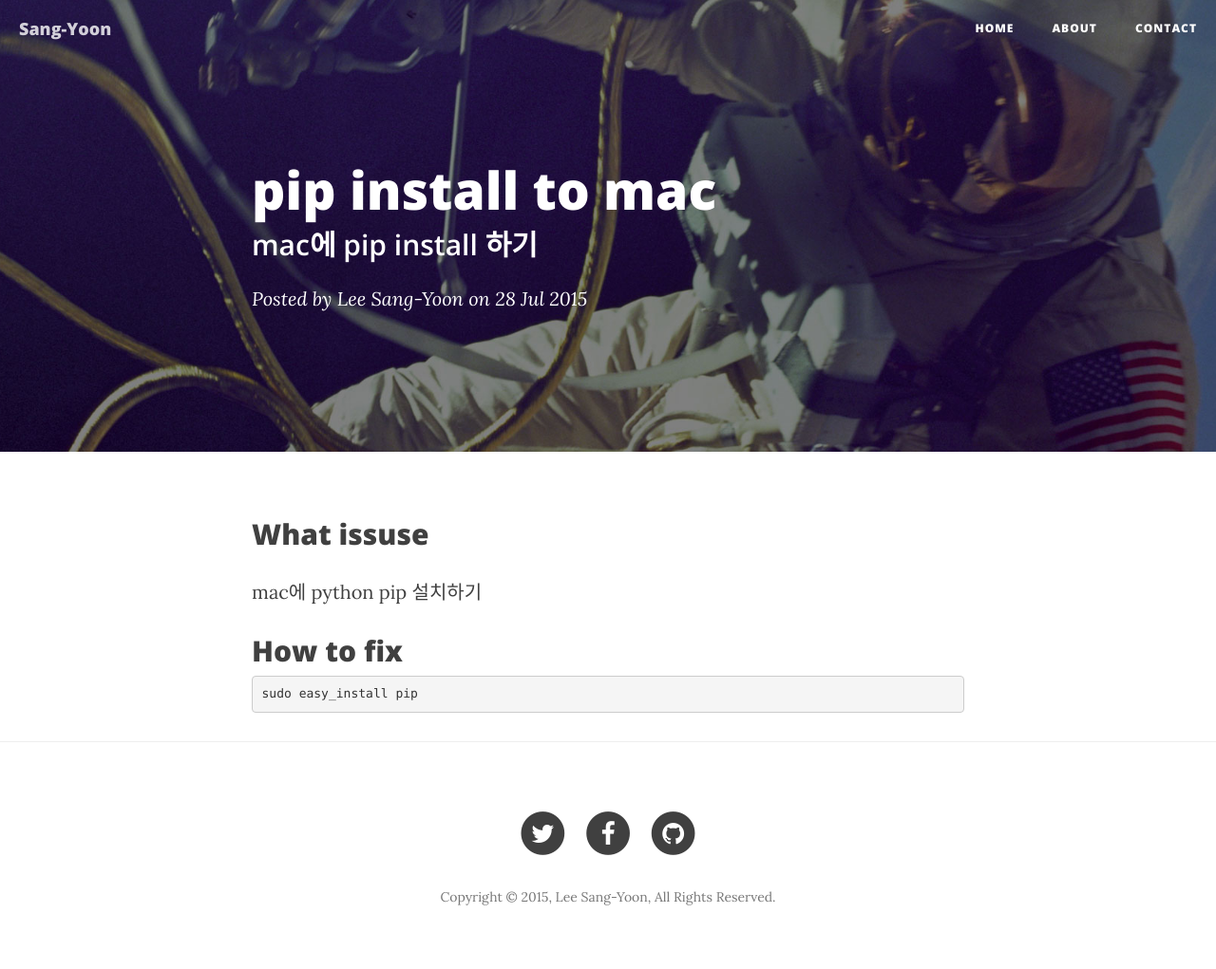
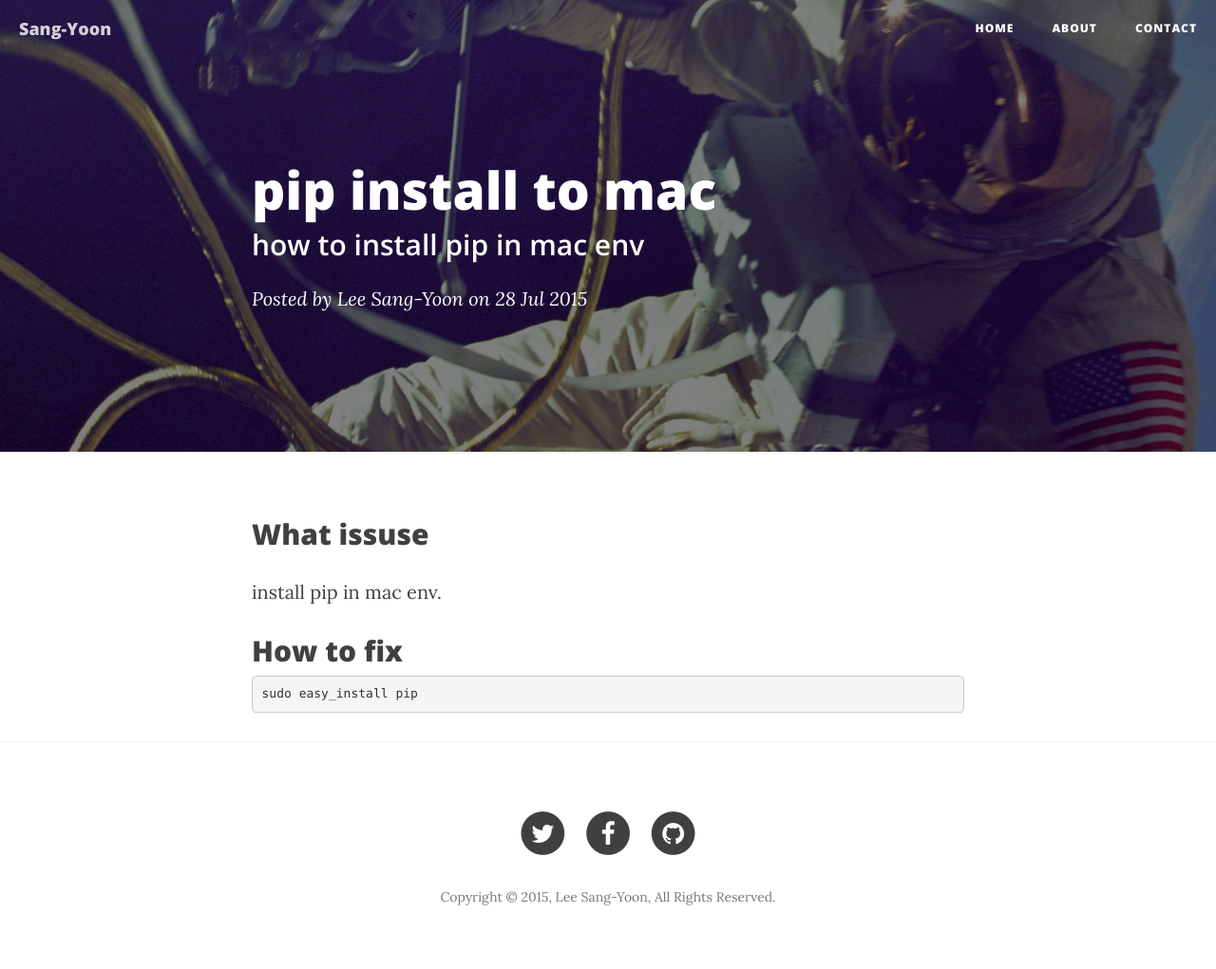
Before and after one commit to pinetree408/pinetree408.github.io, a Jekyll site: the page built from _posts/2015-07-28-pip-install-to-mac.md, in a window 1280 px wide. Shown: the whole page at 95% size. Built offline with Jekyll 4.4.1, drawn with Linux system fonts in a browser that asks for light colours; nearby versions of some CDN libraries.

Commit message:
Change korean to english in 2015-07-28 posting

```diff
--- a/_posts/2015-07-28-pip-install-to-mac.md
+++ b/_posts/2015-07-28-pip-install-to-mac.md
@@ -1,12 +1,12 @@
 ---
 layout: post
 maintitle: pip install to mac
-subtitle: mac에 pip install 하기
+subtitle: how to install pip in mac env
 ---
 
 ## What issuse
 
-mac에 python pip 설치하기
+install pip in mac env.
 
 ## How to fix
 
```
